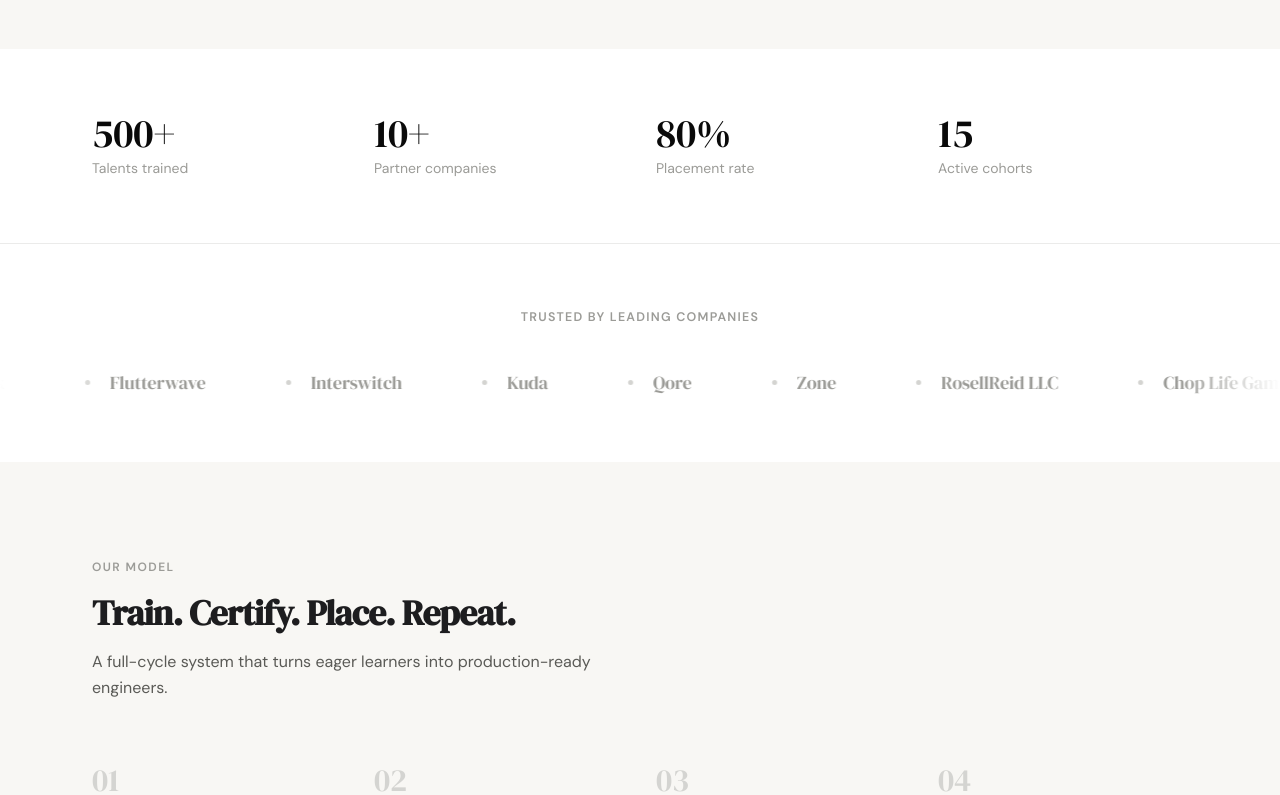
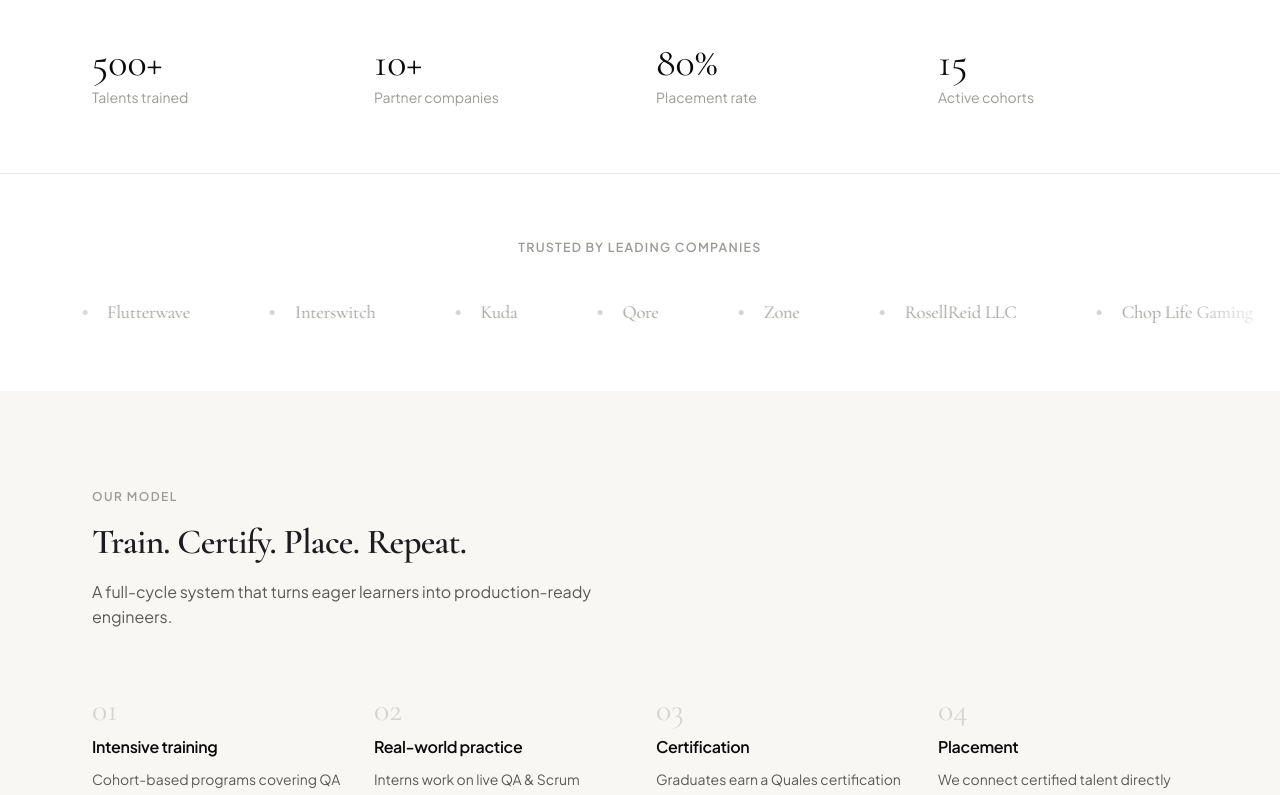
Before and after one commit to Ayobamee/Qualeswebapp, a React (Vite) app: page / in a window 1280 px wide. Shown: the part 1011-1806 px from the top of the page. Built offline with nearby package versions, Linux system fonts and the light colour scheme.

Commit message:
changed font styles

```diff
--- a/src/components/Footer.module.css
+++ b/src/components/Footer.module.css
@@ -52,7 +52,7 @@
 }
 
 .col h4 {
-  font-family: 'DM Sans', sans-serif;
+  font-family: 'Plus Jakarta Sans', sans-serif;
   font-size: 0.75rem;
   font-weight: 600;
   letter-spacing: 0.1em;
--- a/src/components/Ticker.jsx
+++ b/src/components/Ticker.jsx
@@ -44,7 +44,7 @@
               display: 'inline-block',
             }} />
             <span style={{
-              fontFamily: "'DM Serif Display', serif",
+              fontFamily: "'Cormorant Garamond', serif",
               fontSize: '1.15rem',
               color: '#9b9b97',
               letterSpacing: '-0.01em',
--- a/src/pages/About.module.css
+++ b/src/pages/About.module.css
@@ -83,7 +83,7 @@
 }
 
 .valueCard h3 {
-  font-family: 'DM Sans', sans-serif;
+  font-family: 'Plus Jakarta Sans', sans-serif;
   font-size: 1rem;
   font-weight: 600;
   color: var(--black);
@@ -115,7 +115,7 @@
 }
 
 .milestoneYear {
-  font-family: 'DM Serif Display', serif;
+  font-family: 'Cormorant Garamond', serif;
   font-size: 1rem;
   color: var(--gray-400);
   text-align: right;
@@ -167,7 +167,7 @@
   display: flex;
   align-items: center;
   justify-content: center;
-  font-family: 'DM Serif Display', serif;
+  font-family: 'Cormorant Garamond', serif;
   font-size: 1.1rem;
 }
 
--- a/src/pages/Companies.module.css
+++ b/src/pages/Companies.module.css
@@ -220,7 +220,7 @@
 }
 
 .client {
-  font-family: 'DM Serif Display', serif;
+  font-family: 'Cormorant Garamond', serif;
   font-size: 1.15rem;
   color: var(--gray-400);
   letter-spacing: -0.01em;
@@ -268,7 +268,7 @@
 }
 
 .skillCard h3 {
-  font-family: 'DM Sans', sans-serif;
+  font-family: 'Plus Jakarta Sans', sans-serif;
   font-size: 0.9rem;
   font-weight: 600;
   color: var(--black);
@@ -319,7 +319,7 @@
 }
 
 .processNum {
-  font-family: 'DM Serif Display', serif;
+  font-family: 'Cormorant Garamond', serif;
   font-size: 2.2rem;
   color: var(--gray-200);
   line-height: 1;
@@ -341,7 +341,7 @@
 }
 
 .processBody h3 {
-  font-family: 'DM Sans', sans-serif;
+  font-family: 'Plus Jakarta Sans', sans-serif;
   font-size: 1rem;
   font-weight: 600;
   color: var(--black);
@@ -371,7 +371,7 @@
 }
 
 .quoteIcon {
-  font-family: 'DM Serif Display', serif;
+  font-family: 'Cormorant Garamond', serif;
   font-size: 3rem;
   color: var(--gray-200);
   line-height: 0.8;
@@ -461,7 +461,7 @@
 }
 
 .formStats span:first-child {
-  font-family: 'DM Serif Display', serif;
+  font-family: 'Cormorant Garamond', serif;
   font-size: 1.8rem;
   color: white;
   line-height: 1;
@@ -549,7 +549,7 @@
 }
 
 .successMsg h3 {
-  font-family: 'DM Serif Display', serif;
+  font-family: 'Cormorant Garamond', serif;
   font-size: 1.4rem;
 }
 
--- a/src/pages/Landing.module.css
+++ b/src/pages/Landing.module.css
@@ -135,7 +135,7 @@
 }
 
 .card h2 {
-  font-family: 'DM Serif Display', serif;
+  font-family: 'Cormorant Garamond', serif;
   font-size: 1.35rem;
   color: var(--black);
 }
@@ -177,7 +177,7 @@
 }
 
 .statValue {
-  font-family: 'DM Serif Display', serif;
+  font-family: 'Cormorant Garamond', serif;
   font-size: 2.5rem;
   color: var(--black);
   line-height: 1;
@@ -211,7 +211,7 @@
 }
 
 .logoItem {
-  font-family: 'DM Serif Display', serif;
+  font-family: 'Cormorant Garamond', serif;
   font-size: 1.2rem;
   color: var(--gray-200);
   font-weight: 400;
@@ -253,14 +253,14 @@
 }
 
 .stepNum {
-  font-family: 'DM Serif Display', serif;
+  font-family: 'Cormorant Garamond', serif;
   font-size: 2rem;
   color: var(--gray-200);
   line-height: 1;
 }
 
 .step h3 {
-  font-family: 'DM Sans', sans-serif;
+  font-family: 'Plus Jakarta Sans', sans-serif;
   font-size: 1rem;
   font-weight: 600;
   color: var(--black);
--- a/src/pages/Talents.module.css
+++ b/src/pages/Talents.module.css
@@ -102,7 +102,7 @@
 }
 
 .statVal {
-  font-family: 'DM Serif Display', serif;
+  font-family: 'Cormorant Garamond', serif;
   font-size: 2.6rem;
   color: #2b586b;
   line-height: 1;
@@ -200,7 +200,7 @@
 }
 
 .courseHeader h3 {
-  font-family: 'DM Sans', sans-serif;
+  font-family: 'Plus Jakarta Sans', sans-serif;
   font-size: 1.05rem;
   font-weight: 600;
   color: var(--black);
@@ -257,7 +257,7 @@
 }
 
 .price {
-  font-family: 'DM Serif Display', serif;
+  font-family: 'Cormorant Garamond', serif;
   font-size: 1.3rem;
   color: var(--black);
 }
@@ -479,7 +479,7 @@
 }
 
 .successMsg h3 {
-  font-family: 'DM Serif Display', serif;
+  font-family: 'Cormorant Garamond', serif;
   font-size: 1.4rem;
 }
 
--- a/src/styles/global.css
+++ b/src/styles/global.css
@@ -1,6 +1,12 @@
-@import url('https://fonts.googleapis.com/css2?family=DM+Sans:ital,opsz,wght@0,9..40,300;0,9..40,400;0,9..40,500;0,9..40,600;1,9..40,300&family=DM+Serif+Display:ital@0;1&display=swap');
+@import url('https://fonts.googleapis.com/css2?family=Cormorant+Garamond:ital,wght@0,300;0,400;0,500;0,600;1,300;1,400&family=Plus+Jakarta+Sans:ital,wght@0,300;0,400;0,500;0,600;1,300&display=swap');
 
-*, *::before, *::after { box-sizing: border-box; margin: 0; padding: 0; }
+*,
+*::before,
+*::after {
+  box-sizing: border-box;
+  margin: 0;
+  padding: 0;
+}
 
 :root {
   --black: #0a0a0a;
@@ -12,13 +18,13 @@
   --gray-400: #9b9b97;
   --gray-600: #5a5a56;
   --gray-800: #2c2c2a;
-  --accent: #2B586B;
+  --accent: #2b586b;
   --accent-light: #3a7a91;
   --accent-muted: #e8f0f0;
-  --talent: #2B586B;
+  --talent: #2b586b;
   --talent-light: #3a7a91;
   --talent-muted: #e8f0f0;
-  --company: #2B586B;
+  --company: #2b586b;
   --company-muted: #e8f0f0;
   --radius-sm: 6px;
   --radius-md: 12px;
@@ -27,25 +33,39 @@
   font-size: 16px;
 }
 
-html { scroll-behavior: smooth; }
+html {
+  scroll-behavior: smooth;
+}
 
 body {
-  font-family: 'DM Sans', sans-serif;
+  font-family: 'Plus Jakarta Sans', sans-serif;
   background: var(--white);
   color: var(--black);
   line-height: 1.6;
   -webkit-font-smoothing: antialiased;
 }
 
-h1, h2, h3, h4 {
-  font-family: 'DM Serif Display', serif;
+h1,
+h2,
+h3,
+h4 {
+  font-family: 'Cormorant Garamond', serif;
   line-height: 1.15;
   letter-spacing: -0.02em;
 }
 
-a { text-decoration: none; color: inherit; }
-img { display: block; max-width: 100%; }
-button { cursor: pointer; font-family: inherit; }
+a {
+  text-decoration: none;
+  color: inherit;
+}
+img {
+  display: block;
+  max-width: 100%;
+}
+button {
+  cursor: pointer;
+  font-family: inherit;
+}
 
 .container {
   max-width: 1160px;
@@ -66,11 +86,9 @@
   cursor: pointer;
 }
 
-
-
 .apple-cta-btn {
-  background: #0071E3;
-  color: #FFFFFF;
+  background: #0071e3;
+  color: #ffffff;
   border: none;
   border-radius: 999px;
   padding: 14px 32px;
@@ -81,33 +99,44 @@
 }
 
 .apple-cta-btn:hover {
-  background: #0077ED;
+  background: #0077ed;
 }
 
 .btn-dark {
   background: var(--black);
   color: var(--white);
 }
-.btn-dark:hover { background: var(--gray-800); transform: translateY(-1px); }
+.btn-dark:hover {
+  background: var(--gray-800);
+  transform: translateY(-1px);
+}
 
 .btn-outline {
   background: transparent;
   color: var(--black);
   border: 1.5px solid var(--gray-200);
 }
-.btn-outline:hover { border-color: var(--gray-600); }
+.btn-outline:hover {
+  border-color: var(--gray-600);
+}
 
 .btn-talent {
   background: var(--talent);
   color: var(--white);
 }
-.btn-talent:hover { background: var(--talent-light); transform: translateY(-1px); }
+.btn-talent:hover {
+  background: var(--talent-light);
+  transform: translateY(-1px);
+}
 
 .btn-company {
   background: var(--accent);
   color: var(--white);
 }
-.btn-company:hover { background: var(--accent-light); transform: translateY(-1px); }
+.btn-company:hover {
+  background: var(--accent-light);
+  transform: translateY(-1px);
+}
 
 .section-label {
   font-size: 0.75rem;
@@ -125,14 +154,28 @@
 }
 
 @keyframes fadeUp {
-  from { opacity: 0; transform: translateY(24px); }
-  to { opacity: 1; transform: translateY(0); }
+  from {
+    opacity: 0;
+    transform: translateY(24px);
+  }
+  to {
+    opacity: 1;
+    transform: translateY(0);
+  }
 }
 
 @keyframes fadeIn {
-  from { opacity: 0; }
-  to { opacity: 1; }
+  from {
+    opacity: 0;
+  }
+  to {
+    opacity: 1;
+  }
 }
 
-.fade-up { animation: fadeUp 0.6s ease forwards; }
-.fade-in { animation: fadeIn 0.5s ease forwards; }
+.fade-up {
+  animation: fadeUp 0.6s ease forwards;
+}
+.fade-in {
+  animation: fadeIn 0.5s ease forwards;
+}
```
Also changed, not shown: 1 other file (tests, documents, lock files or other folders).
